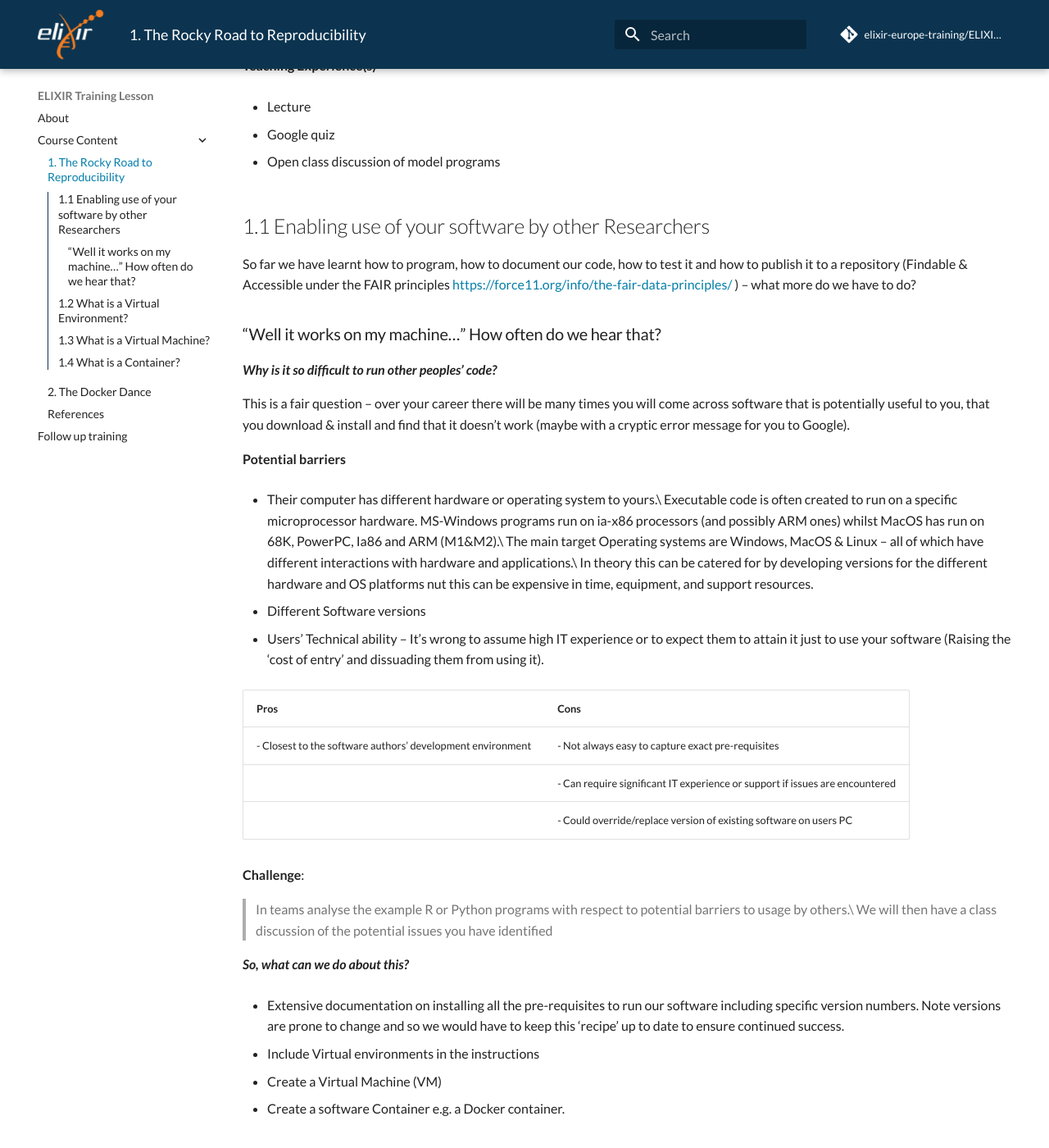
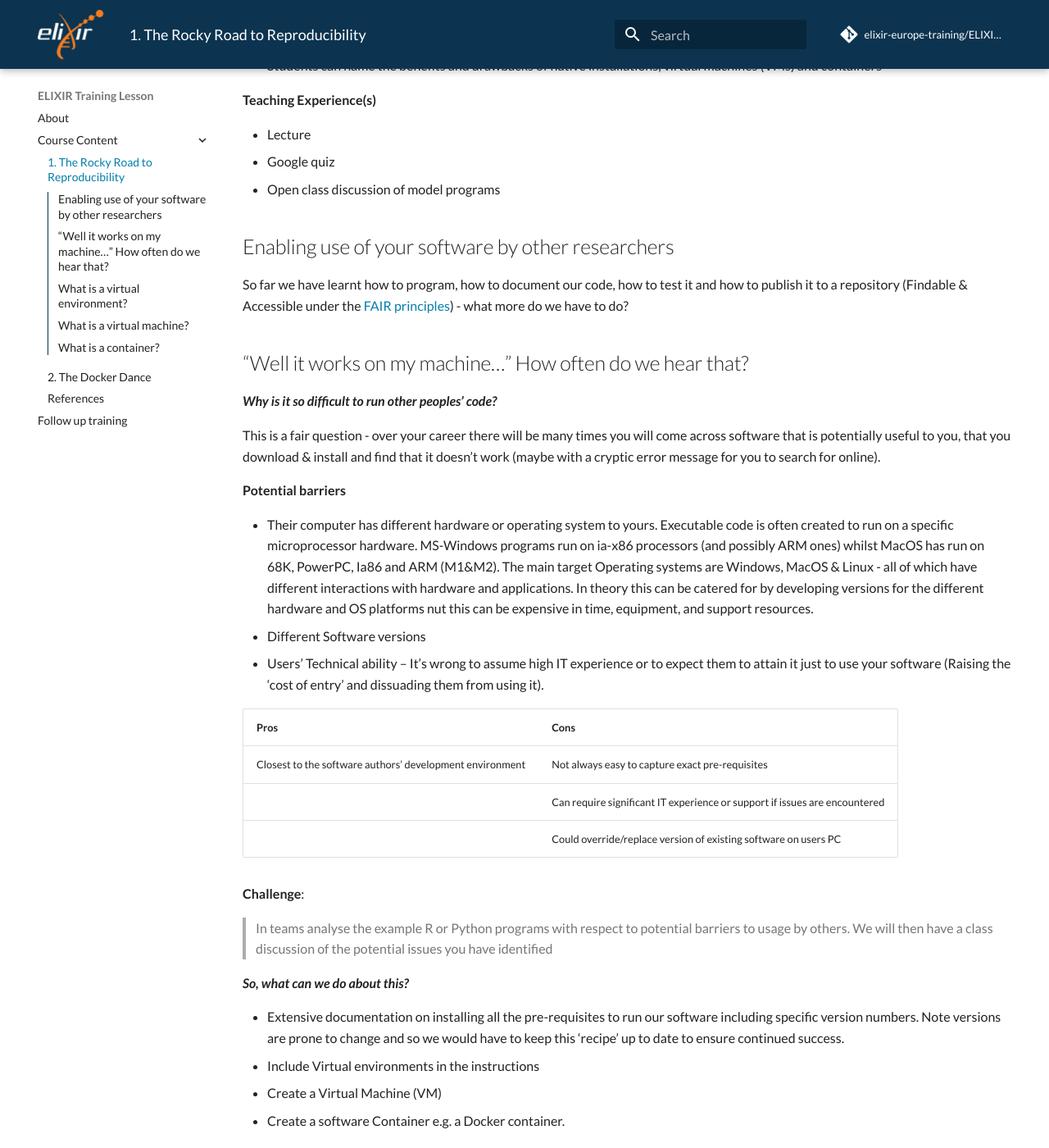
Before and after one commit to elixir-europe-training/ELIXIR-TrP-ContainersPython-CodeRep, an MkDocs documentation site: the page built from docs/chapters/chapter_01.md, in a window 1280 px wide and 1400 px high, scrolled down 552 px. Shown: the whole window at 82% size. Built offline with MkDocs 1.6.1 and Material for MkDocs 9.7.7, drawn with Linux system fonts in a browser that asks for light colours; comment, search, counter and statistics services are not loaded; some of the changed text lies outside the part shown.

Commit message:
Clean up mark up for chapter 1

```diff
--- a/docs/chapters/chapter_01.md
+++ b/docs/chapters/chapter_01.md
@@ -1,86 +1,54 @@
-![Rocky Road Brownies](./../assets/images/Rocky_Road.jpeg){: style="width:2.7559055118110236in;height:1.8371686351706036in"}.
-By Chocolate-Dessert-Recipes.com - Rocky Road Brownies, CC BY 2.0, https://commons.wikimedia.org/w/index.php?curid=48410887
+![Rocky Road Brownies](./../assets/images/Rocky_Road.jpeg){: style="width:2.7559055118110236in;height:1.8371686351706036in"}
 
-**__Teaching Outcomes__**
+[Rocky Road Brownies](https://commons.wikimedia.org/w/index.php?curid=48410887) by Chocolate-Dessert-Recipes.com, [CC BY 2.0](https://creativecommons.org/licenses/by/2.0/deed.en)
 
--   Students able to list the issues relating to running software on
-    users machines
+**Teaching Outcomes**
 
--   Students can name the pros & cons of native installations, VMs and
-    Containers
+By the end of this lesson, you will be able to
 
-**__Teaching Experience(s)__**
+* List the issues relating to running software on users machines
+* Students can name the benefits and drawbacks of native installations, virtual machines (VMs) and containers
 
--   Lecture
+**Teaching Experience(s)**
 
--   Google quiz
+* Lecture
+* Google quiz
+* Open class discussion of model programs
 
--   Open class discussion of model programs
+## Enabling use of your software by other researchers
 
-## 1.1 Enabling use of your software by other Researchers
+So far we have learnt how to program, how to document our code, how to test it and how to publish it to a repository (Findable & Accessible under the [FAIR principles](https://force11.org/info/the-fair-data-principles/)) - what more do we have to do?
 
-So far we have learnt how to program, how to document our code, how to
-test it and how to publish it to a repository (Findable & Accessible
-under the FAIR principles
-<https://force11.org/info/the-fair-data-principles/> ) -- what more do
-we have to do?
+## "Well it works on my machine..." How often do we hear that?
 
-### "Well it works on my machine..." How often do we hear that? ####
 ***Why is it so difficult to run other peoples' code?***
 
-This is a fair question -- over your career there will be many times you
-will come across software that is potentially useful to you, that you
-download & install and find that it doesn't work (maybe with a cryptic
-error message for you to Google).
+This is a fair question - over your career there will be many times you will come across software that is potentially useful to you, that you download & install and find that it doesn't work (maybe with a cryptic error message for you to search for online).
 
-__Potential barriers__
+**Potential barriers**
 
--   Their computer has different hardware or operating system to yours.\
-    Executable code is often created to run on a specific microprocessor
-    hardware. MS-Windows programs run on ia-x86 processors (and possibly
-    ARM ones) whilst MacOS has run on 68K, PowerPC, Ia86 and ARM
-    (M1&M2).\
-    The main target Operating systems are Windows, MacOS & Linux -- all
-    of which have different interactions with hardware and
-    applications.\
-    In theory this can be catered for by developing versions for the
-    different hardware and OS platforms nut this can be expensive in
-    time, equipment, and support resources.
-
--   Different Software versions
-
--   Users' Technical ability -- It's wrong to assume high IT experience
-    or to expect them to attain it just to use your software (Raising
-    the 'cost of entry' and dissuading them from using it).
-
+* Their computer has different hardware or operating system to yours. Executable code is often created to run on a specific microprocessor hardware. MS-Windows programs run on ia-x86 processors (and possibly ARM ones) whilst MacOS has run on 68K, PowerPC, Ia86 and ARM (M1&M2). The main target Operating systems are Windows, MacOS & Linux - all of which have different interactions with hardware and applications. In theory this can be catered for by developing versions for the different hardware and OS platforms nut this can be expensive in time, equipment, and support resources.
+* Different Software versions
+* Users' Technical ability -- It's wrong to assume high IT experience or to expect them to attain it just to use your software (Raising the 'cost of entry' and dissuading them from using it).
 
 |  Pros    |  Cons |
 |---|---|
-| -   Closest to the software authors' development environment  | -   Not always easy to capture exact pre-requisites     |
-|   | -   Can require significant IT experience or support if issues are encountered    |
-|   | -   Could override/replace version of existing software on users PC          |
+| Closest to the software authors' development environment  | Not always easy to capture exact pre-requisites     |
+|   | Can require significant IT experience or support if issues are encountered    |
+|   | Could override/replace version of existing software on users PC          |
 
-**__Challenge__**:
+**Challenge**:
 
-> In teams analyse the example R or Python programs with respect to
-> potential barriers to usage by others.\
-> We will then have a class discussion of the potential issues you have
-> identified
+> In teams analyse the example R or Python programs with respect to potential barriers to usage by others. We will then have a class discussion of the potential issues you have identified
 
 ***So, what can we do about this?***
 
--   Extensive documentation on installing all the pre-requisites to run
-    our software including specific version numbers. Note versions are
-    prone to change and so we would have to keep this 'recipe' up to
-    date to ensure continued success.
+* Extensive documentation on installing all the pre-requisites to run our software including specific version numbers. Note versions are prone to change and so we would have to keep this 'recipe' up to date to ensure continued success.
+* Include Virtual environments in the instructions
+* Create a Virtual Machine (VM)
+* Create a software Container e.g. a Docker container.
 
- - Include Virtual environments in the instructions
-
--   Create a Virtual Machine (VM)
-
--   Create a software Container e.g. a Docker container.
-
-## 1.2 What is a Virtual Environment?
+## What is a virtual environment?
 
 A virtual environment is a tool that lets you create an isolated tailored environment for a particular application. It enables you to have different versions of the same tools/packages or languages on the same machine by partitioning the environment. Basically when you switch to (activate) an environment then you only have access to the tools that you installed in that environment.
 
@@ -92,90 +60,64 @@
 | -    | -    |
 | -    | -    |
 
-## 1.3 What is a Virtual Machine?
+## What is a virtual machine?
 
-Stated simply a virtual machine is software that emulates the hardware
-and software of a computer and runs this emulation on your (host)
-computer. A layer, called the hypervisor, has the role of running the VM
-and transferring data in and out of it.
+Stated simply a virtual machine (VM) is software that emulates the hardware and software of a computer and runs this emulation on your (host) computer. A layer, called the hypervisor, has the role of running the VM and transferring data in and out of it.
 
-![hypervisor host os of a virtual machine diagram
-](./../assets/images/virtual.jpg){: style="width:6.2in;height:6.2in"}.
+![hypervisor host os of a virtual machine diagram](./../assets/images/virtual.jpg){: style="width:6.2in;height:6.2in"}.
 
--   Examples of software to host VMs: [Microsoft Hyper-V](https://learn.microsoft.com/en-us/virtualization/hyper-v-on-windows/about/), [Virtualbox (Mac OS, Windows & Linux)](https://www.virtualbox.org).
+* Examples of software to host VMs: [Microsoft Hyper-V](https://learn.microsoft.com/en-us/virtualization/hyper-v-on-windows/about/), [Virtualbox (Mac OS, Windows & Linux)](https://www.virtualbox.org).
 
 | Pros  | Cons  |
 |---|---|
-| -   Does not affect Host OS | -   Can require a similar level of IT knowledge/expertise to create the software  environment for VM |
-| -   Can run several servers on one machine | -   Each VM simulates the client OS as well as the hardware so they can get large and heavily consume disk & memory resources and can be slow to start up      |
-| -   Simulates hardware resources that may not be present on host hardware |   |
+| Does not affect Host OS | Can require a similar level of IT knowledge/expertise to create the software environment for VM |
+| Can run several servers on one machine | Each VM simulates the client OS as well as the hardware so they can get large and heavily consume disk & memory resources and can be slow to start up |
+| Simulates hardware resources that may not be present on host hardware |  |
 
+## What is a container?
 
-## 1.4 What is a Container?
+Let's consider the analogy of shipping containers that are used throughout the world.
 
-Let's consider the analogy of shipping containers that are used
-throughout the world.
+![A large orange truck drives down the road Description automatically generated with medium confidence](./../assets/images/container_lorry.jpg){: style="width:4.46in;height:5.6in"}.
 
-![A large orange truck drives down the road Description automatically
-generated with medium
-confidence](./../assets/images/container_lorry.jpg){: style="width:4.46in;height:5.6in"}.
+Photo by [Nur Alamin](https://unsplash.com/@nuralamin12?utm_source=unsplash&utm_medium=referral&utm_content=creditCopyText) on [Unsplash](https://unsplash.com/photos/xifUN_Mkf8Y?utm_source=unsplash&utm_medium=referral&utm_content=creditCopyText)
 
-Photo by [Nur
-Alamin](https://unsplash.com/@nuralamin12?utm_source=unsplash&utm_medium=referral&utm_content=creditCopyText) on [Unsplash](https://unsplash.com/photos/xifUN_Mkf8Y?utm_source=unsplash&utm_medium=referral&utm_content=creditCopyText)
+![A picture containing sky, outdoor, outdoor object Description automatically generated](./../assets/images/container_ship2.jpg){: style="width:5.6in;height:3.6in"}.
 
-![A picture containing sky, outdoor, outdoor object Description
-automatically generated](./../assets/images/container_ship2.jpg){: style="width:5.6in;height:3.6in"}.
-
-Photo by [Ian
-Taylor](https://unsplash.com/@carrier_lost?utm_source=unsplash&utm_medium=referral&utm_content=creditCopyText) on [Unsplash](https://unsplash.com/photos/jOqJbvo1P9g?utm_source=unsplash&utm_medium=referral&utm_content=creditCopyText)
+Photo by [Ian Taylor](https://unsplash.com/@carrier_lost?utm_source=unsplash&utm_medium=referral&utm_content=creditCopyText) on [Unsplash](https://unsplash.com/photos/jOqJbvo1P9g?utm_source=unsplash&utm_medium=referral&utm_content=creditCopyText)
 
 ![](./../assets/images/container_train.jpg){: style="width:5.5in;height:3.6in"}.
 
-Photo by [Michael
-SKOPAL](https://unsplash.com/@michael_skopal?utm_source=unsplash&utm_medium=referral&utm_content=creditCopyText) on [Unsplash](https://unsplash.com/photos/z5tiShyxZnc?utm_source=unsplash&utm_medium=referral&utm_content=creditCopyText)
+Photo by [Michael SKOPAL](https://unsplash.com/@michael_skopal?utm_source=unsplash&utm_medium=referral&utm_content=creditCopyText) on [Unsplash](https://unsplash.com/photos/z5tiShyxZnc?utm_source=unsplash&utm_medium=referral&utm_content=creditCopyText)
 
 ![](./../assets/images/container_ship.jpg){: style="width:4.2in;height:6.32in"}.
 
-Photo by [Nathan
-Cima](https://unsplash.com/@nathan_cima?utm_source=unsplash&utm_medium=referral&utm_content=creditCopyText) on [Unsplash](https://unsplash.com/photos/MHXJ9p64Jw8?utm_source=unsplash&utm_medium=referral&utm_content=creditCopyText)
+Photo by [Nathan Cima](https://unsplash.com/@nathan_cima?utm_source=unsplash&utm_medium=referral&utm_content=creditCopyText) on [Unsplash](https://unsplash.com/photos/MHXJ9p64Jw8?utm_source=unsplash&utm_medium=referral&utm_content=creditCopyText)
 
 **Real-world containers are:**
 
--   **Standardised size/shape/Dimensions**
+* Standardised size/shape/Dimensions
+* Stackable design
+* Carried by a variety of means of transportation
+* Standardised machinery to load & unload containers
 
--   **Stackable design**
+A software container is defined by a manifest or recipe file that lists all of the software and files to be installed within it but makes use of functions from the Host OS,
 
--   **Carried by a variety of means of transportation**
-
--   **Standardised machinery to load & unload containers**
-
-A software container is defined by a manifest or recipe file that lists
-all of the software and files to be installed within it but makes use of
-functions from the Host OS,
-
--   **Can be executed on Windows, MacOS & Linux**
-
--   **Standardised Recipe for building and loading/running a container
-    for all supported platforms**
-
--   **Multiple containers can be run on a Host OS**
+* Can be executed on Windows, MacOS & Linux
+* Standardised recipe for building and loading/running a container for all supported platforms
+* Multiple containers can be run on a host operating system
 
 ![container elements diagram](./../assets/images/container.jpg){: style="width:9.2in;height:5.0in"}.
 
-
 | Pros  | Cons  |
 |---|---|
-| -   Does not affect software installations on host computer i.e. install into *tabula rasa* environment. | -   Requires expertise/training in creating the Dockerfiles\* |
-| -   Lightweight -- consumes less resources on host computer and faster to launch than VMs | -   Should do tests to compare results with native install |
-| -   Uses Dockerfiles\* to script construction of compute environment |   |
-| -   Supported/welcomed by most Cloud computing providers. Many click & launch options(including [Gitpod](https://www.gitpod.io)) are available.   |   |
+| Does not affect software installations on host computer i.e. install into *tabula rasa* environment. | Requires expertise training in creating the Dockerfiles |
+| Lightweight - consumes less resources on host computer and faster to launch than VMs | Should do tests to compare results with native install |
+| Uses Dockerfiles to script construction of compute environment |   |
+| Supported/welcomed by most Cloud computing providers. Many click & launch options (including [Gitpod](https://www.gitpod.io)) are available. |   |
 
-\* We will cover creating a Dockerfile later in this course
+We will cover creating a Dockerfile later in this course.
 
-**__Challenge__**
-> Go to this Google quiz about the material we have covered in this
-> introduction {link\] and answer the questions (Your answers are
-> anonymised)
->
-> We will then have a review of the class answers and address any
-> misunderstandings highlighted by this exercise.
+**Challenge**
+
+> Go to this Google quiz about the material we have covered in this introduction and answer the questions (your answers are anonymised). We will then have a review of the class answers and address any misunderstandings highlighted by this exercise.
```
